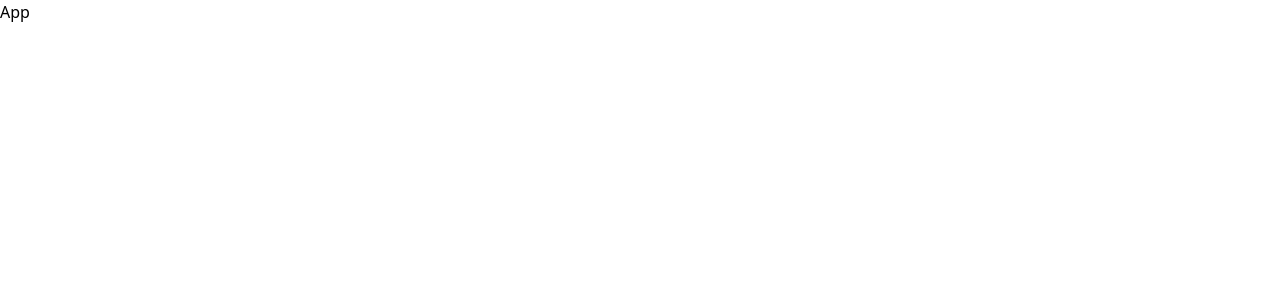
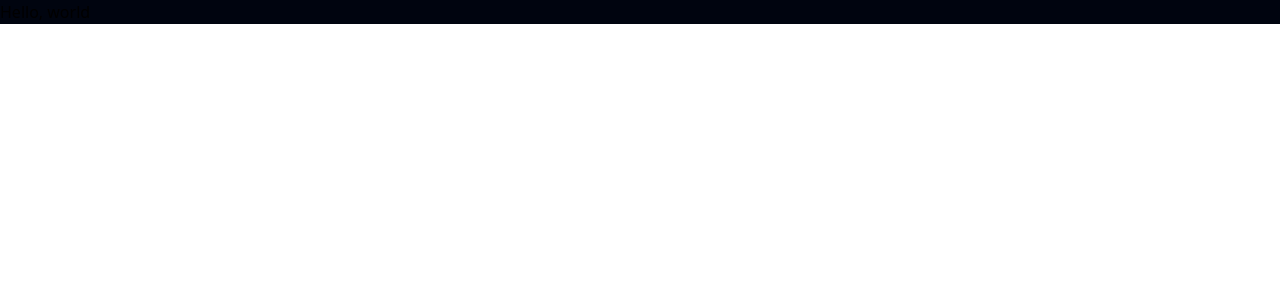
Before and after one commit to shibbirweb/practice-fully-responsive-website-with-modern-ui-ux-in-react-js-with-tailwind, a React (Vite) app: page / in a window 1280 px wide. Shown: the top 300 px of the page. Built offline with nearby package versions, Linux system fonts and the light colour scheme.

Commit message:
Fix tailwind config bug

```diff
--- /dev/null
+++ b/postcss.config.cjs
@@ -0,0 +1,6 @@
+module.exports = {
+  plugins: {
+    tailwindcss: {},
+    autoprefixer: {},
+  },
+}
--- a/src/App.jsx
+++ b/src/App.jsx
@@ -1,9 +1,10 @@
 import React from 'react'
 
-const App = () => {
-  return (
-    <div>App</div>
+const App = () => (
+    <div className='bg-primary w-full overflow-hidden'>
+      <h1>Hello, world</h1>
+    </div>
   )
-}
+
 
 export default App
--- a/tailwind.config.cjs
+++ b/tailwind.config.cjs
@@ -1,6 +1,6 @@
 /** @type {import('tailwindcss').Config} */
 module.exports = {
-  content: ["./index.html", "./src/**/*.{js.jsx}"],
+  content: ["./index.html", "./src/**/*.{js,jsx}"],
   mode: "jit",
   theme: {
     extend: {
```
